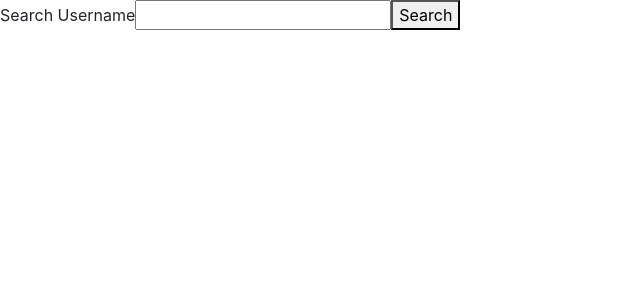
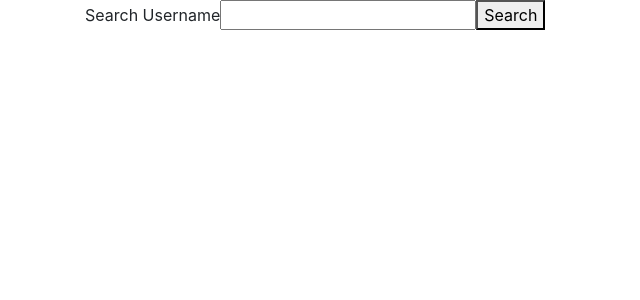
Before and after one commit to Ronyonka/github, an Angular app: page / in a window 1280 px wide. Shown: the top 300 px of the page, without its empty margins (0-640 px from the left). Built offline with nearby package versions, Linux system fonts and the light colour scheme.

Commit message:
added classes

```diff
--- /dev/null
+++ b/src/app/repository.ts
@@ -0,0 +1,2 @@
+export class Repository {
+}
--- a/src/app/search/search.component.html
+++ b/src/app/search/search.component.html
@@ -1,3 +1,5 @@
-<label for="search">Search Username</label>
-<input type="text" name="search" value="">
-<button type="submit" name="button">Search</button>
+<div class="container">
+  <label for="search">Search Username</label>
+  <input type="text" name="search" value="">
+  <button type="submit" name="button">Search</button>
+</div>
--- /dev/null
+++ b/src/app/user.ts
@@ -0,0 +1,2 @@
+export class User {
+}
```
